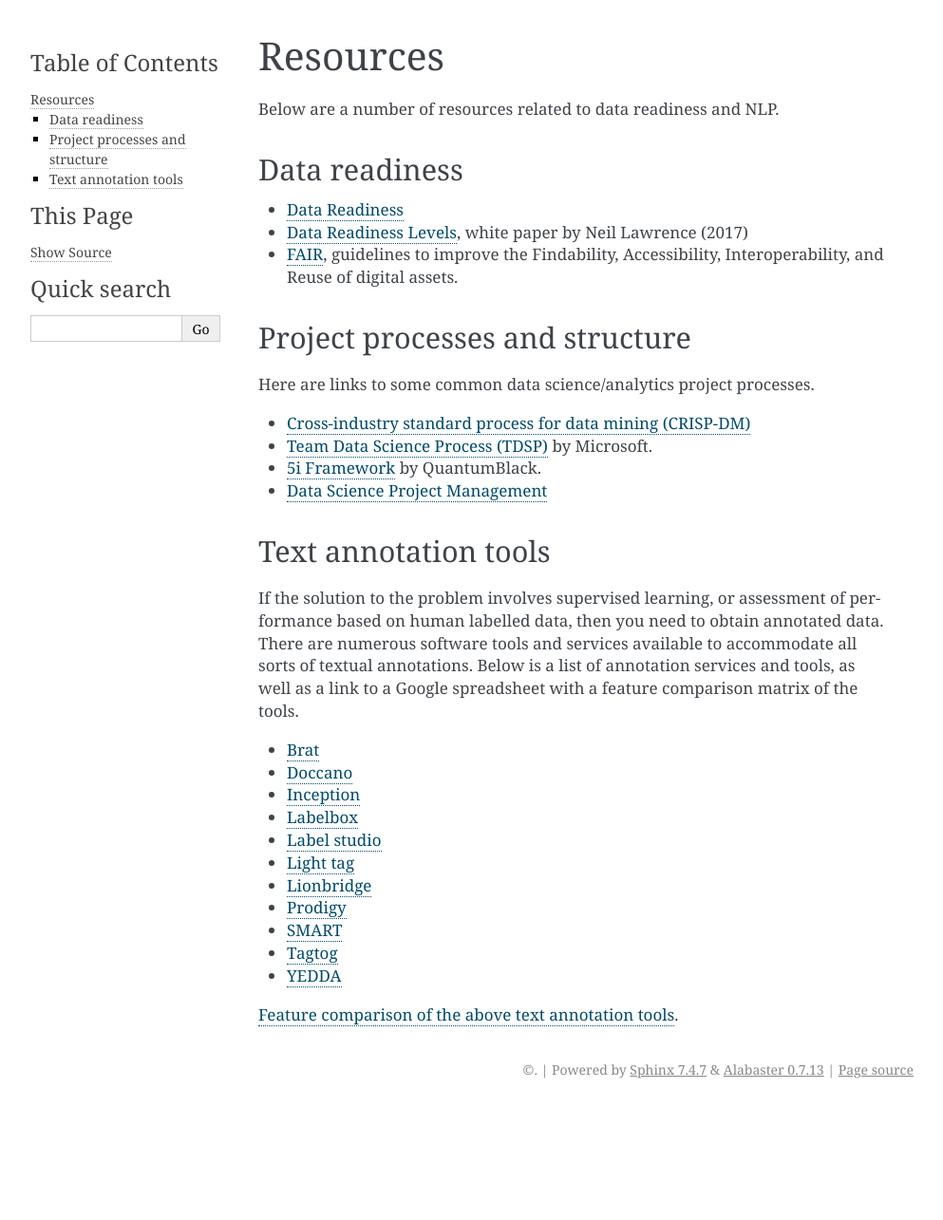
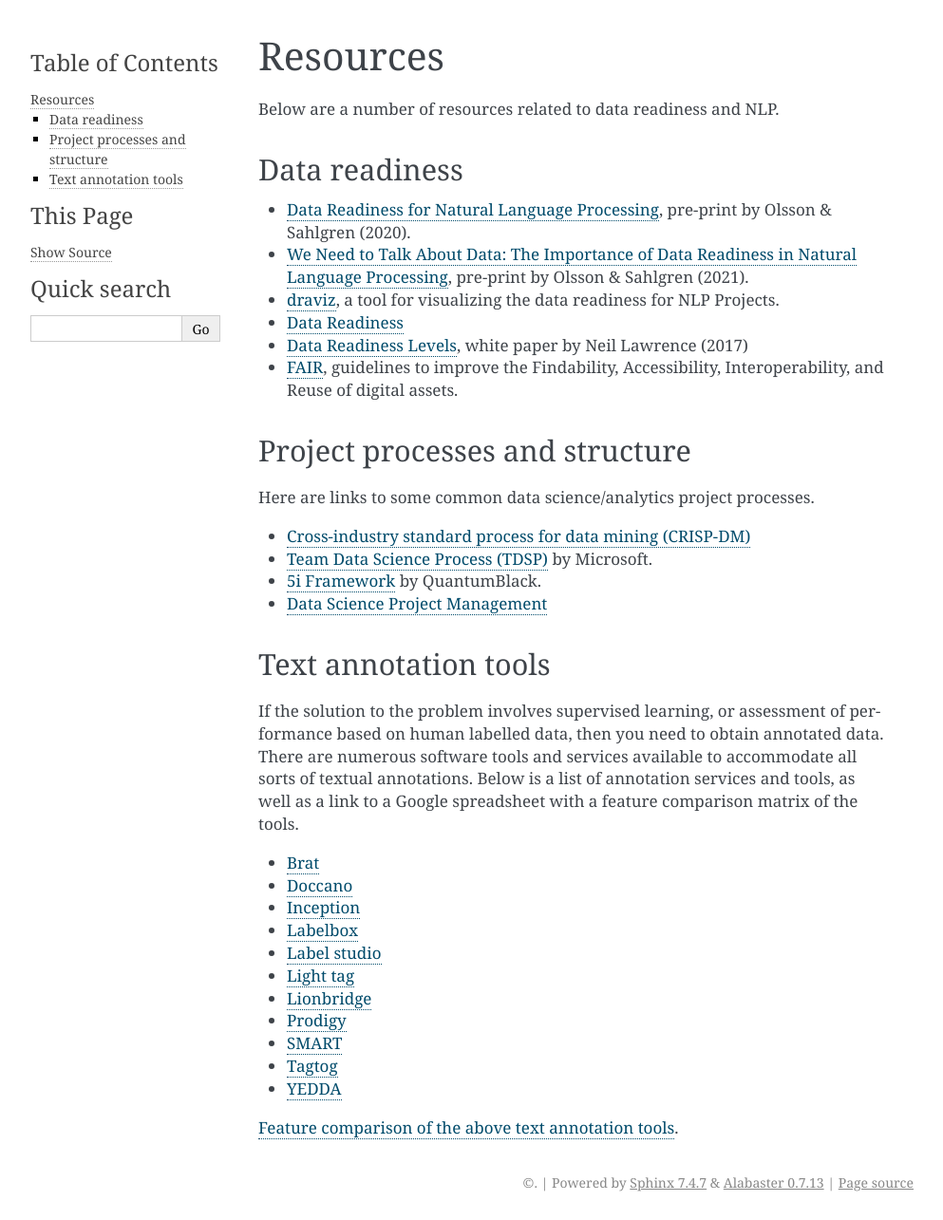
Before and after one commit to fredriko/nlp-data-readiness, a Sphinx documentation site: the page built from docs/resources.md, in a window 1280 px wide. Shown: the whole page at 95% size, without its empty margins (148-1141 px from the left). Built offline with Sphinx 7.4.7, drawn with Linux system fonts in a browser that asks for light colours; before the commit the page ends 1166 px from its top, so only the background shows below that.

Commit message:
Updated information with references to new pre-print.

```diff
--- a/docs/resources.md
+++ b/docs/resources.md
@@ -4,6 +4,9 @@ Below are a number of resources related to data readiness and NLP.
 
 ## Data readiness
 
+* [Data Readiness for Natural Language Processing](https://arxiv.org/abs/2009.02043), pre-print by Olsson & Sahlgren (2020).
+* [We Need to Talk About Data: The Importance of Data Readiness in Natural Language Processing](https://arxiv.org/abs/2110.05464), pre-print by Olsson & Sahlgren (2021).
+* [draviz](https://github.com/fredriko/draviz), a tool for visualizing the data readiness for NLP Projects.
 * [Data Readiness](http://data-readiness.org/)
 * [Data Readiness Levels](https://arxiv.org/abs/1705.02245), white paper by Neil Lawrence (2017)
 * [FAIR](https://www.go-fair.org/fair-principles/), guidelines to improve the Findability, Accessibility, Interoperability, and Reuse of digital assets.
```
Also changed, not shown: README.md (+10 -18 lines), docs/introduction.md (+5 -0 lines).
